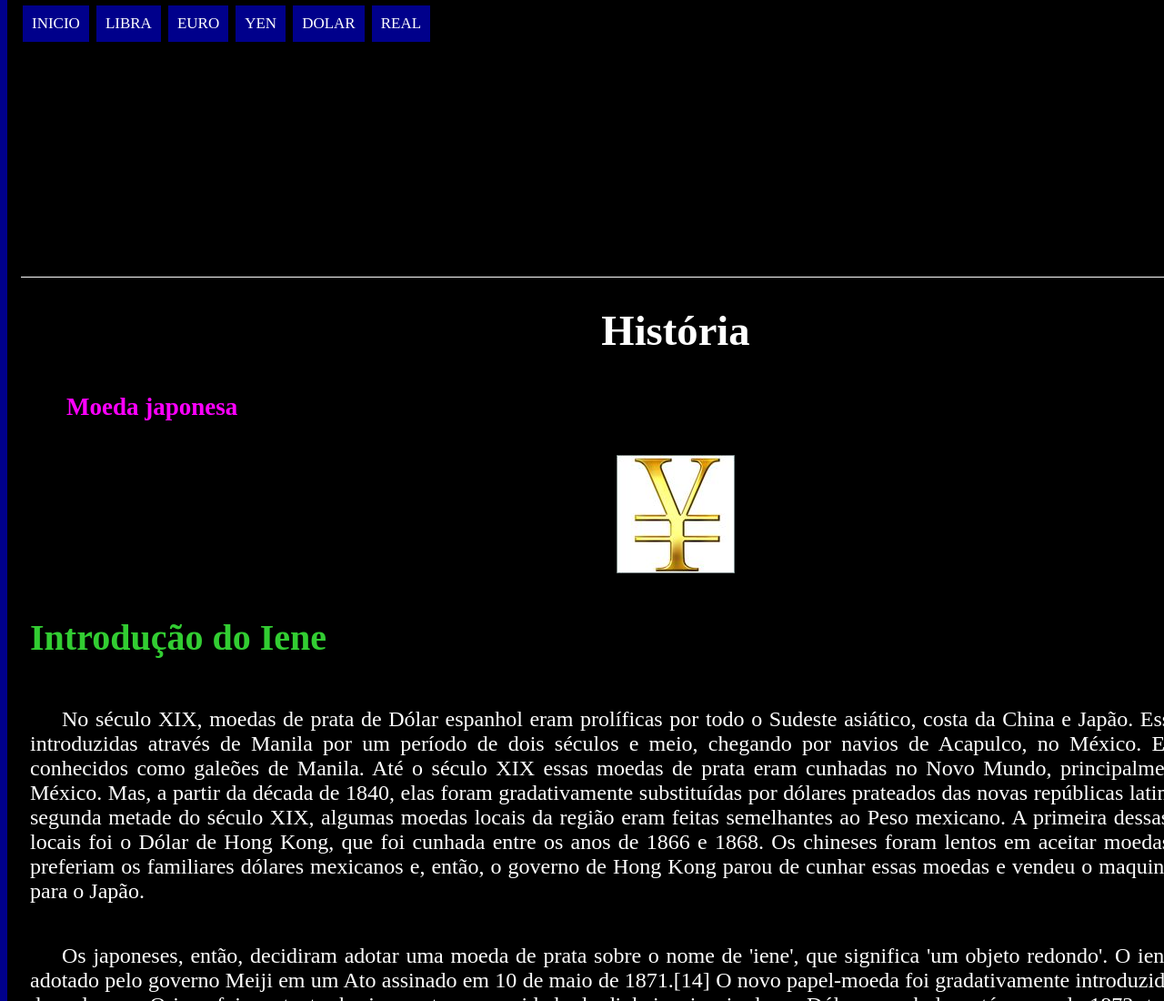
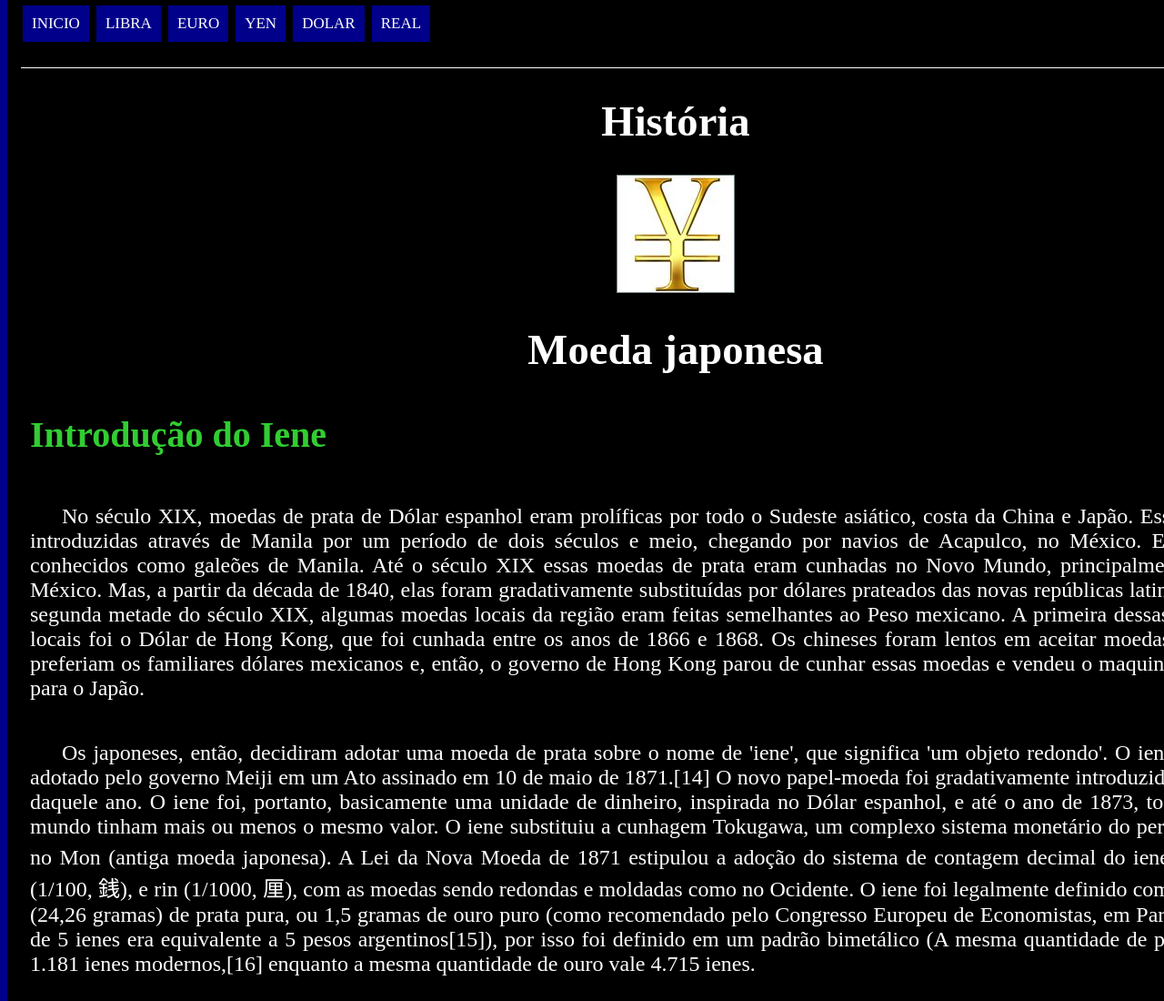
Before and after one commit to victorhenriq/Curso-em-video, a plain HTML site: page Aula HTML, CSS e JS pt1/yen.html in a window 1280 px wide. Shown: the top 1100 px of the page at 91% size. Drawn offline with Linux system fonts and the light colour scheme.

Commit message:
Simbolos monetarios

```diff
--- a/Aula HTML, CSS e JS pt1/CSS/yen.css
+++ b/Aula HTML, CSS e JS pt1/CSS/yen.css
@@ -20,11 +20,6 @@ header#cabecalho {
 nav#menu {
     margin: 0px 0px 0px -40px;
     text-align: left;
-}
-
-header#cabecalho {
-    border-bottom: 1px white double;
-    height: 300px;
 }
 
 nav#menu ul {
--- a/Aula HTML, CSS e JS pt1/yen.html
+++ b/Aula HTML, CSS e JS pt1/yen.html
@@ -11,7 +11,6 @@
     <div id="interface">
         <header id="cabecalho">
             <nav id="menu"> <!-- Cria um menu de navegação -->
-
                 <ul type="none">
                     <li><a href = "index.html">Inicio</a></li>
                     <li><a href= "libra-esterlina.html">Libra</a></li>
@@ -27,12 +26,14 @@
 
         <div id = "img-yen">
             <figure class="yenimg">
-                <figcaption>
+                <!-- <figcaption>
                     <h3>Moeda japonesa</h3>
-                </figcaption>
+                </figcaption> -->
                 <img id="imgyen" src="imagens/imgyen.jpg" alt="">
             </figure>
         </div>
+
+        <h1>Moeda japonesa</h1>
 
         <h2> Introdução do Iene</h2>
 
```
